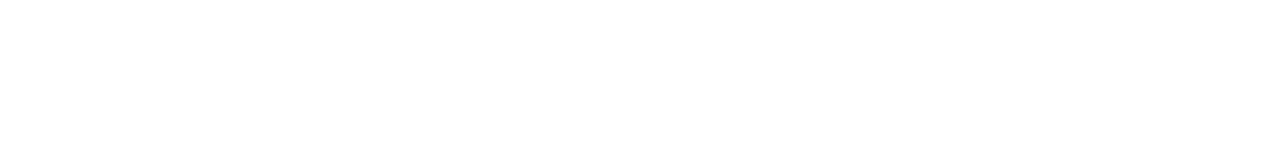
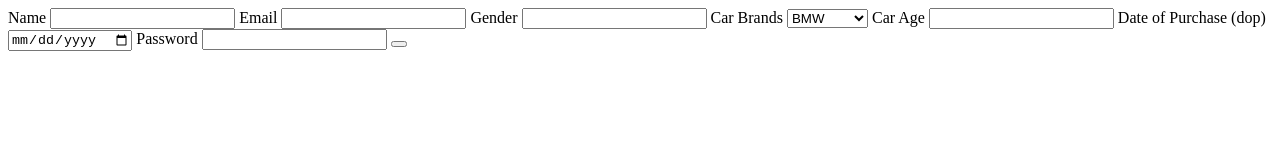
Before and after one commit to acciojob/car-insurance-form-ayushchauhan84, a website: page main.html in a window 1280 px wide. Drawn offline with Linux system fonts and the light colour scheme.

Commit message:
created a submission

```diff
--- a/main.html
+++ b/main.html
@@ -8,6 +8,34 @@
 
 <body>
 	<!-- the entire body must be written by student -->
+	<form method="post">
+		<label for="name">Name</label>
+		<input type="Text" id="name" required="Yes">
+		<label for="email">Email</label>
+		<input type="Email" id="email" required="Yes">
+
+		<label>Gender</label>
+		<input type="Radio Buttons" name="gender"  required="Yes">
+
+		<label for="cars">Car Brands</label>
+		<select type="Dropdown (Options: BMW, Audi, Mercedez)" id="cars" required="Yes">
+			<option>BMW</option>
+			<option>Audi</option>
+			<option>Mercedez</option>
+
+		</select>
+
+
+		<label for="carage">Car Age</label>
+		<input type="Number" id="carage" required="Yes">
+		<label for="dop">Date of Purchase (dop)</label>
+		<input type="Date" id="dop" required="Yes">
+		<label for="password">Password</label>
+		<input type="Password" id="password" required="Yes">
+
+		<Button type="submit">
+
+	</form>
     <script type="text/javascript" src="./script.js">
 </script>
 
```
